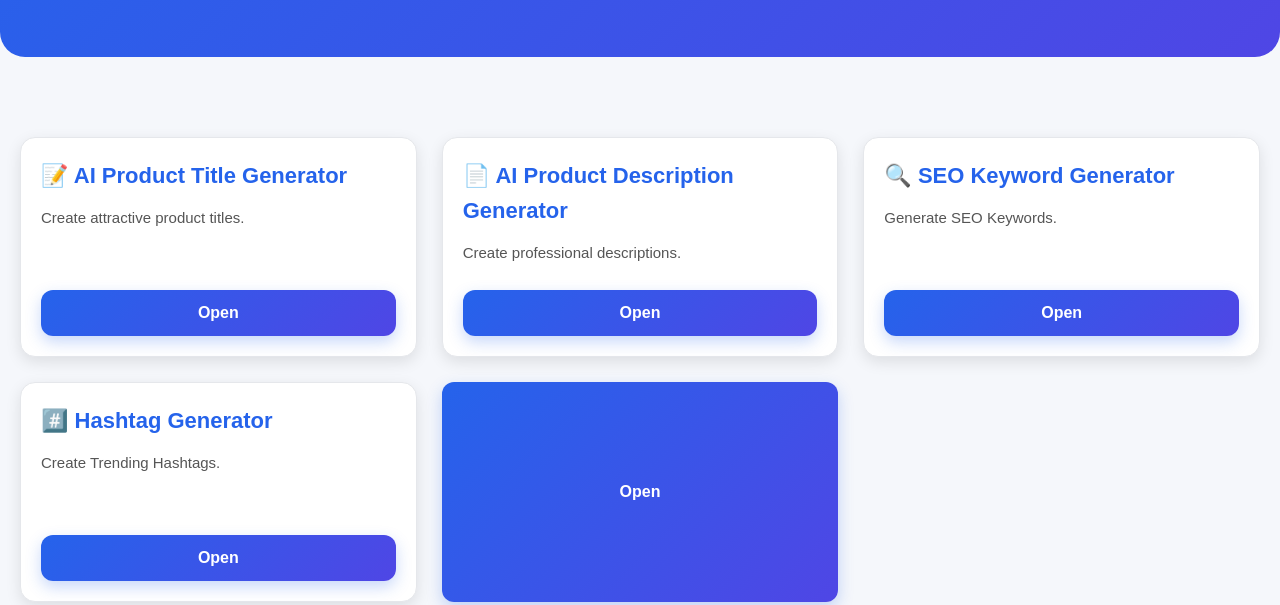
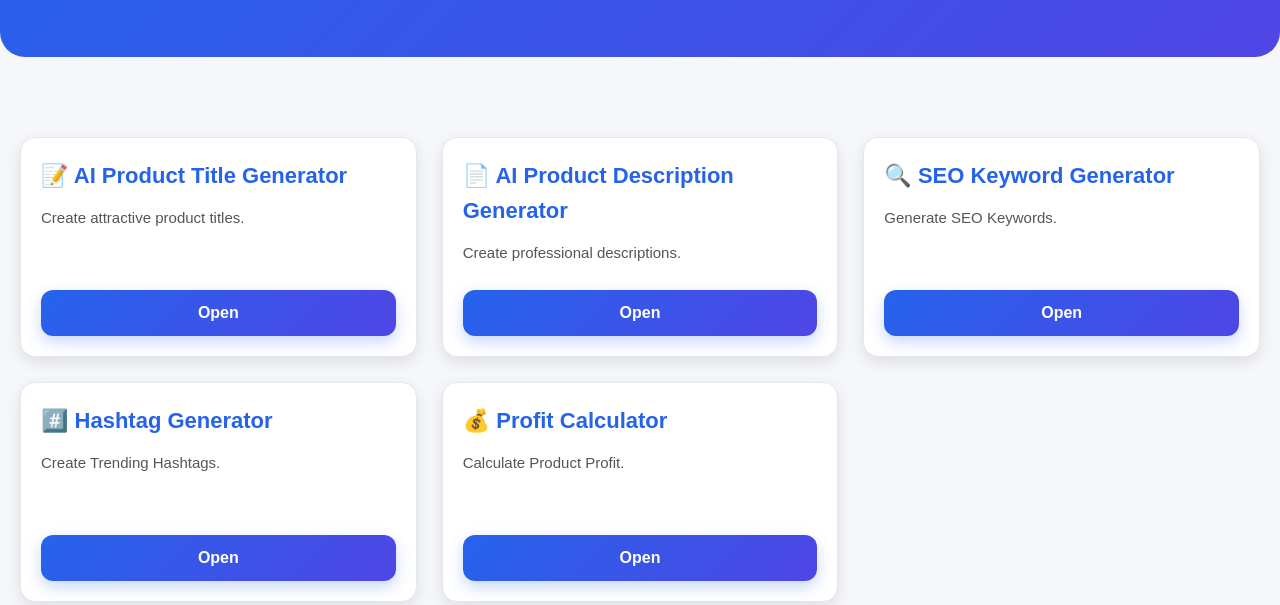
Before and after one commit to bhgbhnnjrhgnfnhhjh-glitch/AI-Seller-Toolkit-Backend, a website: page tools.html in a window 1280 px wide. Shown: the part 347-952 px from the top of the page. Drawn offline with Linux system fonts and the light colour scheme.

Commit message:
Update tools.html

```diff
--- a/tools.html
+++ b/tools.html
@@ -41,23 +41,21 @@
 <h3>🔍 SEO Keyword Generator</h3>
 <p>Generate SEO Keywords.</p>
 <button onclick="location.href='seo-generator.html'">Open</button>
-
 </div>
 
 <div class="card">
 <h3>#️⃣ Hashtag Generator</h3>
 <p>Create Trending Hashtags.</p>
-<button onclick="location.href='hashtag-generator.html'">
-Open
-</button>
+<button onclick="location.href='hashtag-generator.html'">Open</button>
+</div>
 
+<div class="card">
+<h3>💰 Profit Calculator</h3>
+<p>Calculate Product Profit.</p>
+<button onclick="location.href='profit-calculator.html'">Open</button>
 </div>
-<button onclick="location.href='profit-calculator.html'">
-Open
-</button>
 
 </section>
-
 
 <footer>
 <p>© 2026 AI Seller Toolkit</p>
@@ -66,4 +64,4 @@ Open
 <script src="script.js"></script>
 
 </body>
-</html>
+                                                           </html>
```
